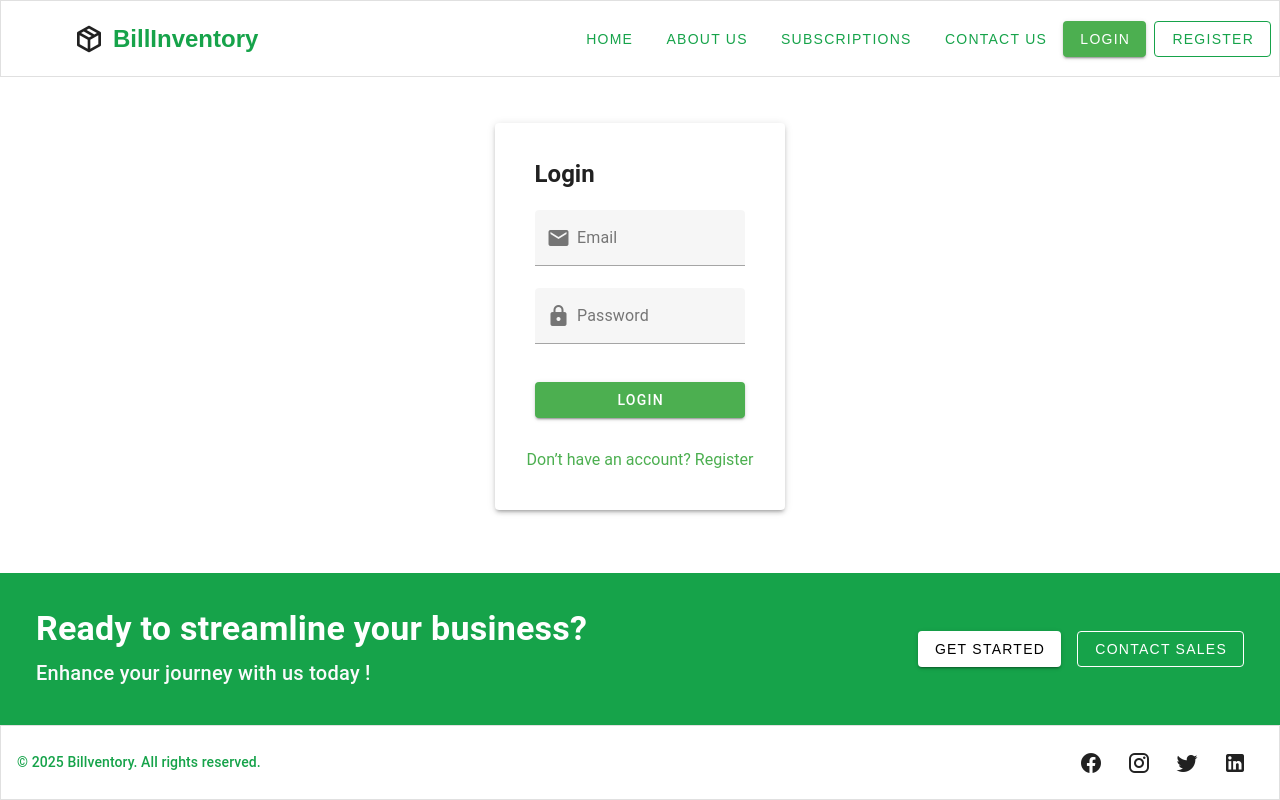
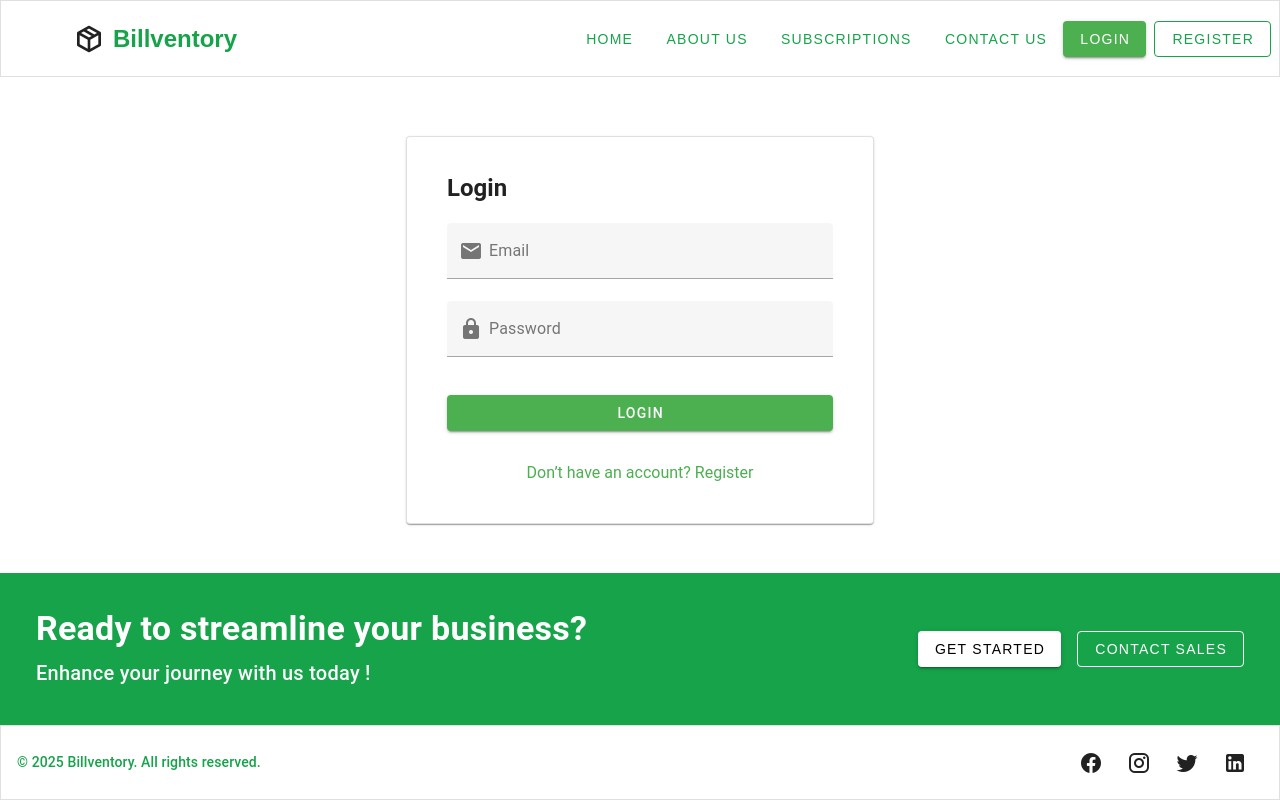
Before and after one commit to yash-jakasaniya-fero/Billventory, a Vue app in the folder frontend/: page /auth/login in a window 1280 px wide. Built offline with nearby package versions, Linux system fonts and the light colour scheme.

Commit message:
Contact Us Pipeline and Login page UI changes

```diff
--- a/frontend/src/layouts/HomePageLayout.vue
+++ b/frontend/src/layouts/HomePageLayout.vue
@@ -7,11 +7,11 @@
       <div class="d-flex align-center" >
         <v-icon
           icon="mdi-package-variant-closed"
-          class="mr-2 text-green-700"
+          class="mr-2"
           size="32" @click="$router.push({ name: 'HomePage' })"
         ></v-icon>
         <span class="font-weight-bold text-green-700 text-xl" @click="$router.push({ name: 'HomePage' })"
-          >BillInventory</span
+          >Billventory</span
         >
       </div>
       <v-spacer></v-spacer>
--- a/frontend/src/views/Login.vue
+++ b/frontend/src/views/Login.vue
@@ -1,6 +1,9 @@
 <template>
-  <v-container class="d-flex align-center justify-center fill-height">
-    <v-card elevation="3" class="pa-6">
+  <v-container
+    class="d-block align-center justify-center fill-height mt-15"
+    max-width="500"
+  >
+    <v-card class="pa-6 border" elevation="o">
       <v-card-title class="text-h5 font-weight-bold mb-2">Login</v-card-title>
 
       <v-card-text>
```
